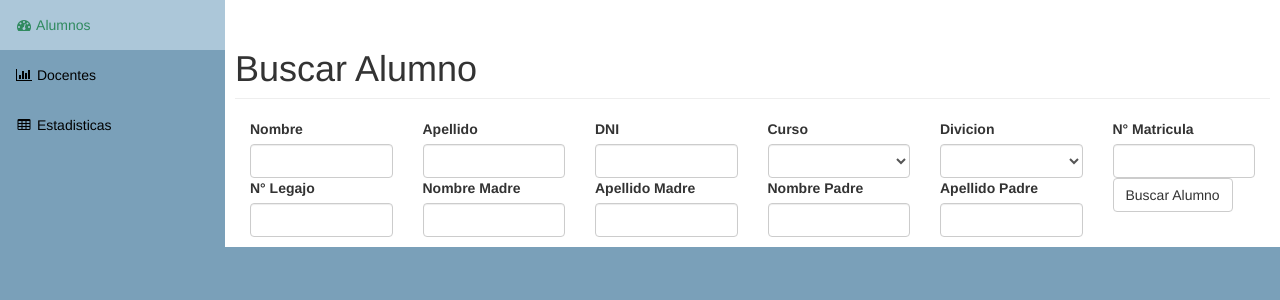
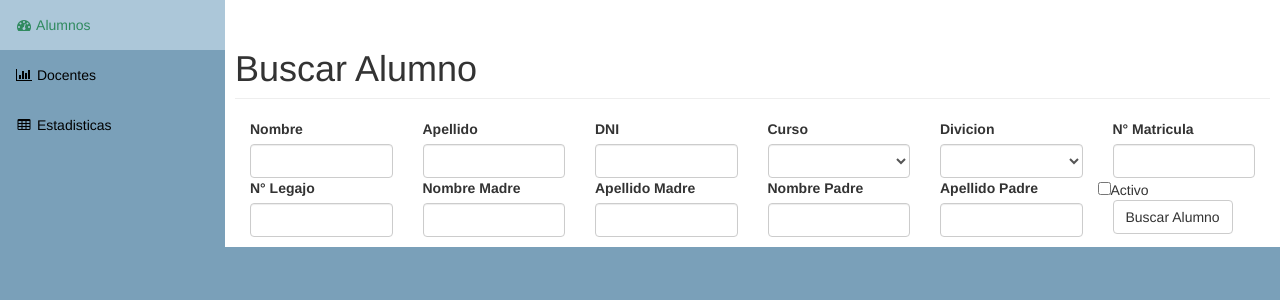
Before and after one commit to JavierCoggiola/Solcito, a Django app: page /solcito in a window 1280 px wide. Shown: the part 51-351 px from the top of the page. Run offline with Django 3.2, Linux system fonts and the light colour scheme; some libraries are stand-ins or nearby versions.

Commit message:
CheckBox matricula activa agregado

```diff
--- a/Solcito/templates/buscador.html
+++ b/Solcito/templates/buscador.html
@@ -134,6 +134,7 @@
                             <label>Apellido Padre</label>
                             <input id="sApellidoPadre"class="form-control">
                         </div>
+                        <input id="isActive" type="checkbox">Activo
                         <div class="col-lg-2">
                             <button id="search" class="btn btn-default">Buscar Alumno</button>
 
@@ -170,7 +171,7 @@
                     apellidoMadre : $('#sApellidoMadre').val(),
                     nombrePadre : $('#sNombrePadre').val(),
                     apellidoPadre : $('#sApellidoPadre').val(),
-
+                    activo : $('#isActive').is(':checked'),
                 }
                 $.ajax({
                     type: "GET",
--- a/Solcito/views.py
+++ b/Solcito/views.py
@@ -323,6 +323,7 @@ def search(request):
         apellidoM=request.GET['apellidoMadre']
         nombreP=request.GET['nombrePadre']
         apellidoP=request.GET['apellidoPadre']
+        active=request.GET['activo']
         matriculas = Registration.objects.all()
         # Vamos filtrando por cada campo que el usuario completo
         if nombreA != "":
@@ -359,7 +360,8 @@ def search(request):
             matriculas = matriculas.filter(lastNameFather__iexact=apellidoP)
             #print matriculas
         #De todas las matriculas del alumno muestra la activa
-        matriculas = matriculas.filter(isActive=True)
+        if active == "true":
+            matriculas = matriculas.filter(isActive=active)
         return render_to_response('lista_buscador.html',{'matriculas':matriculas},context)
 
 def submitMatricula(request):
```
